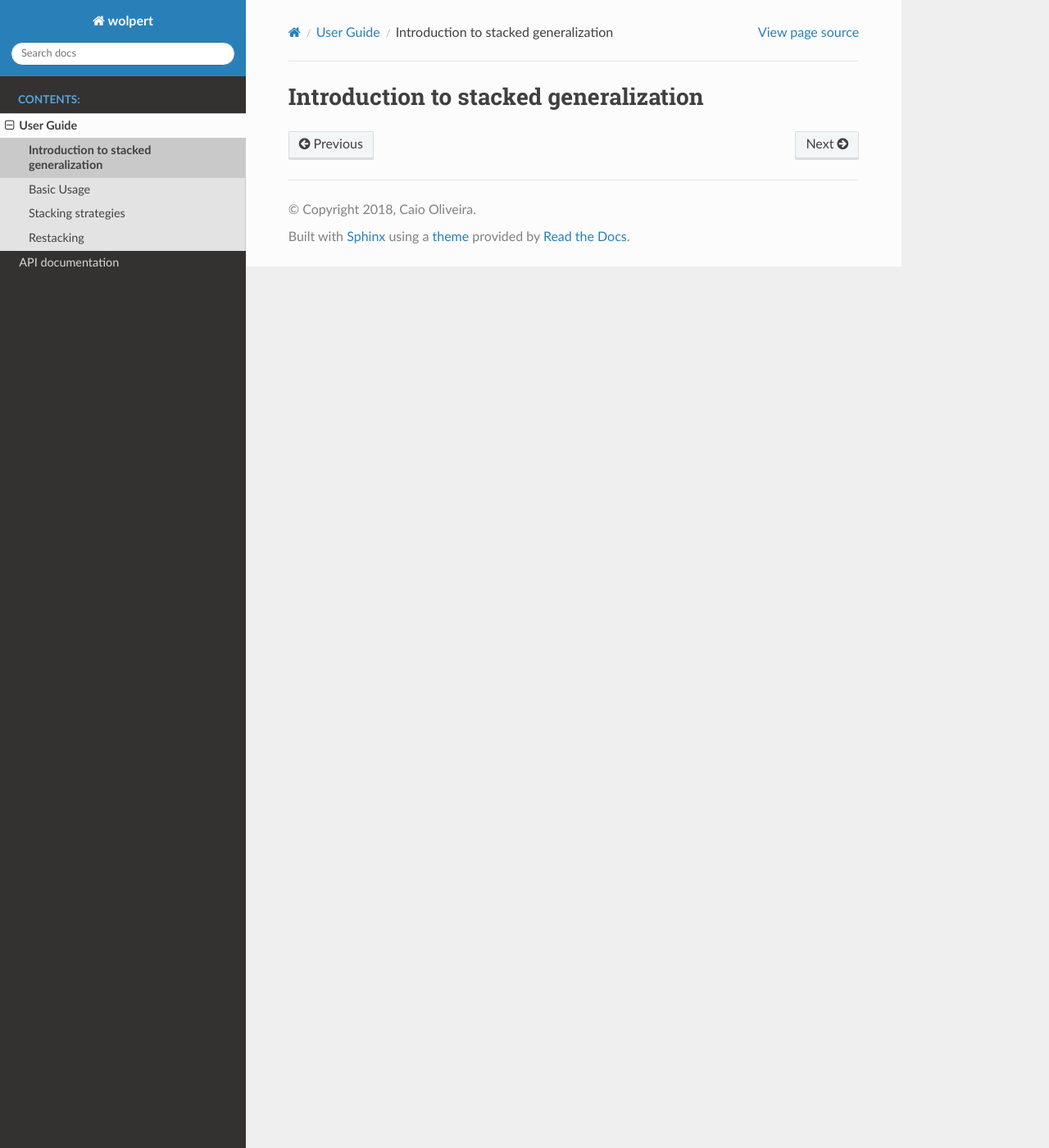
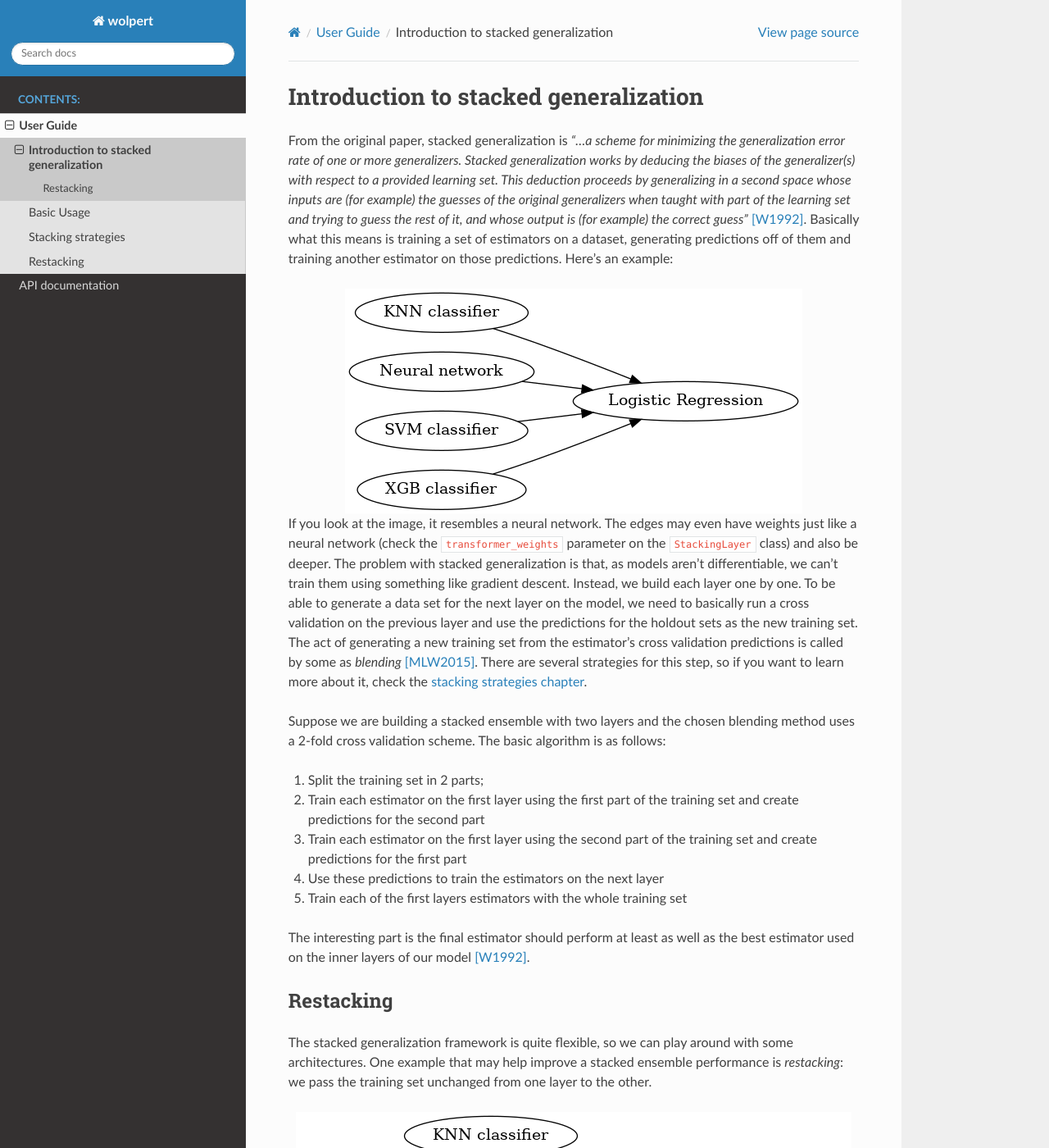
Before and after one commit to caioaao/wolpert, a Sphinx documentation site: the page built from docs/source/user_guide/intro.rst, in a window 1280 px wide and 1400 px high. Shown: the whole window at 82% size. Built offline with Sphinx 7.4.7 and the Read the Docs theme 2.0.0, drawn with Linux system fonts in a browser that asks for light colours; cross-references to code outside the pages are shown as plain code; some of the changed text lies outside the part shown.

Commit message:
user guide's introduction

```diff
--- a/docs/source/user_guide.rst
+++ b/docs/source/user_guide.rst
@@ -26,7 +26,4 @@ generalization and as a manual for using the framework.
 
 .. topic:: References
 
- .. [W1992] D. H. Wolpert, "Stacked Generalization",
-        Neural Networks, Vol. 5, No. 5, 1992.
-
- .. [MLW2015] https://mlwave.com/kaggle-ensembling-guide/
+ .. [W1992] D. H. Wolpert, "Stacked Generalization", Neural Networks, Vol. 5, No. 5, 1992.
--- a/docs/source/user_guide/intro.rst
+++ b/docs/source/user_guide/intro.rst
@@ -1,2 +1,35 @@
 Introduction to stacked generalization
 ======================================
+
+From the original paper, stacked generalization is *"...a scheme for minimizing the generalization error rate of one or more generalizers. Stacked generalization works by deducing the biases of the generalizer(s) with respect to a provided learning set. This deduction proceeds by generalizing in a second space whose inputs are (for example) the guesses of the original generalizers when taught with part of the learning set and trying to guess the rest of it, and whose output is (for example) the correct guess"* [W1992]_. Basically what this means is training a set of estimators on a dataset, generating predictions off of them and training another estimator on those predictions. Here's an example:
+
+.. image:: /_static/user_guide/stack_example_001.png
+    :align: center
+
+If you look at the image, it resembles a neural network. The edges may even have weights just like a neural network (check the :paramref:`transformer_weights <wolpert.pipeline.StackingLayer.transformer_weights>` parameter on the ``StackingLayer`` class) and also be deeper. The problem with stacked generalization is that, as models aren't differentiable, we can't train them using something like gradient descent. Instead, we build each layer one by one. To be able to generate a data set for the next layer on the model, we need to basically run a cross validation on the previous layer and use the predictions for the holdout sets as the new training set. The act of generating a new training set from the estimator's cross validation predictions is called by some as *blending* [MLW2015]_. There are several strategies for this step, so if you want to learn more about it, check the :ref:`stacking strategies chapter <user_guide__strategies>`.
+
+Suppose we are building a stacked ensemble with two layers and the chosen blending method uses a 2-fold cross validation scheme. The basic algorithm is as follows:
+
+#. Split the training set in 2 parts;
+#. Train each estimator on the first layer using the first part of the training set and create predictions for the second part
+#. Train each estimator on the first layer using the second part of the training set and create predictions for the first part
+#. Use these predictions to train the estimators on the next layer
+#. Train each of the first layers estimators with the whole training set
+
+The interesting part is the final estimator should perform at least as well as the best estimator used on the inner layers of our model [W1992]_.
+
+Restacking
+----------
+
+The stacked generalization framework is quite flexible, so we can play around with some architectures. One example that may help improve a stacked ensemble performance is *restacking*: we pass the training set unchanged from one layer to the other.
+
+.. image:: /_static/user_guide/restack_graph.png
+    :align: center
+
+This may improve the stacked ensemble performance in some cases, specially for more complicated ensembles with multiple layers. A good example that uses multiple layers and restacking in practice is `Kaggle's 2015 Dato competition winner <http://blog.kaggle.com/2015/12/03/dato-winners-interview-1st-place-mad-professors/>`_.
+
+.. topic:: References
+
+ .. [W1992] D. H. Wolpert, "Stacked Generalization", Neural Networks, Vol. 5, No. 5, 1992.
+
+ .. [MLW2015] Hendrik Jacob van Veen, Le Nguyen The Dat, Armando Segnini. 2015. Kaggle Ensembling Guide. [accessed 2018 Jul 16]. https://mlwave.com/kaggle-ensembling-guide/
--- a/docs/source/user_guide/strategies.rst
+++ b/docs/source/user_guide/strategies.rst
@@ -1,2 +1,4 @@
+.. _user_guide__strategies:
+
 Stacking strategies
 ===================
```
Also changed, not shown: docs/source/_static/user_guide/restack_graph.png (added), docs/source/_static/user_guide/stack_example_001.png (added), 2 other files.
